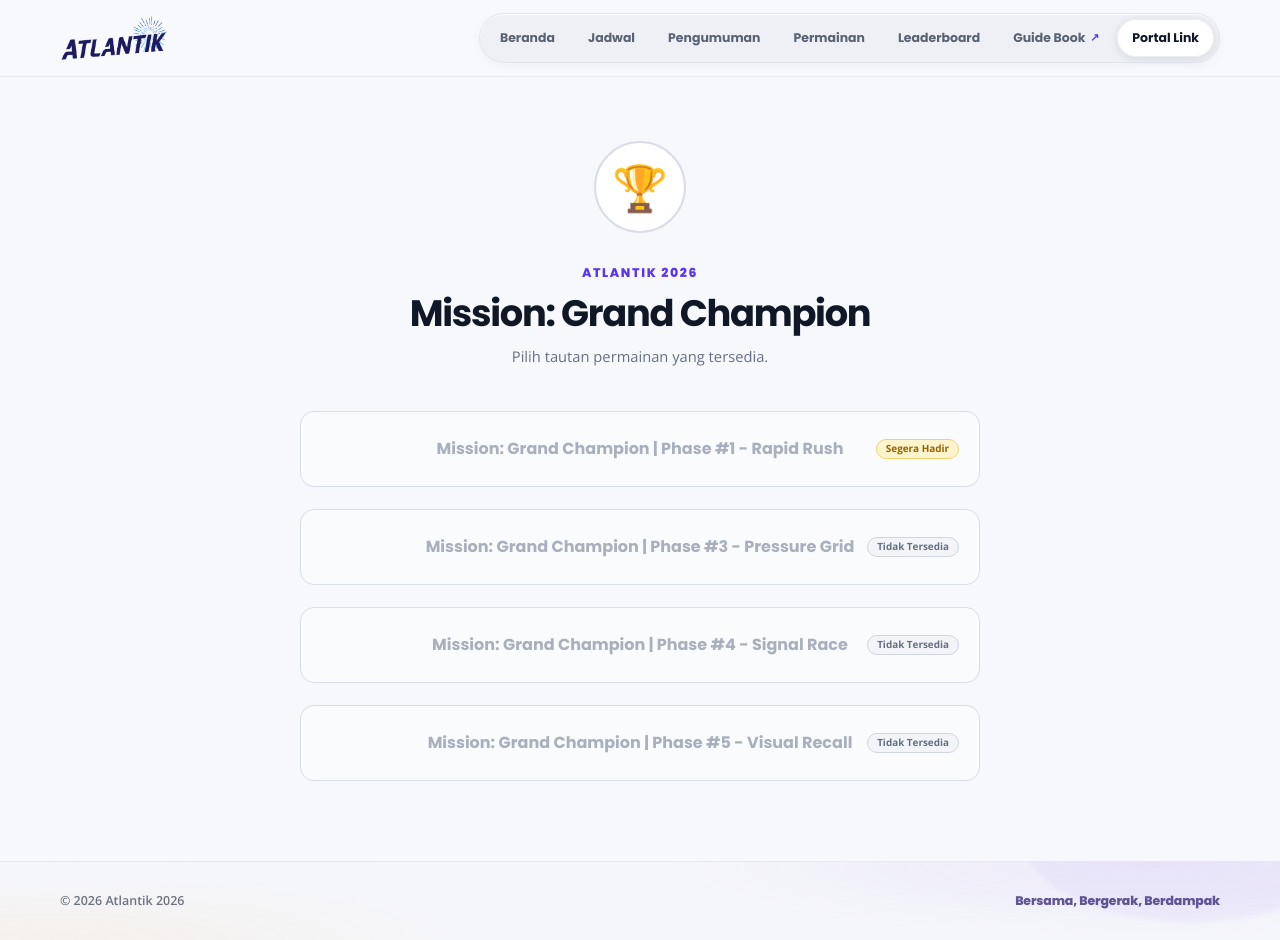
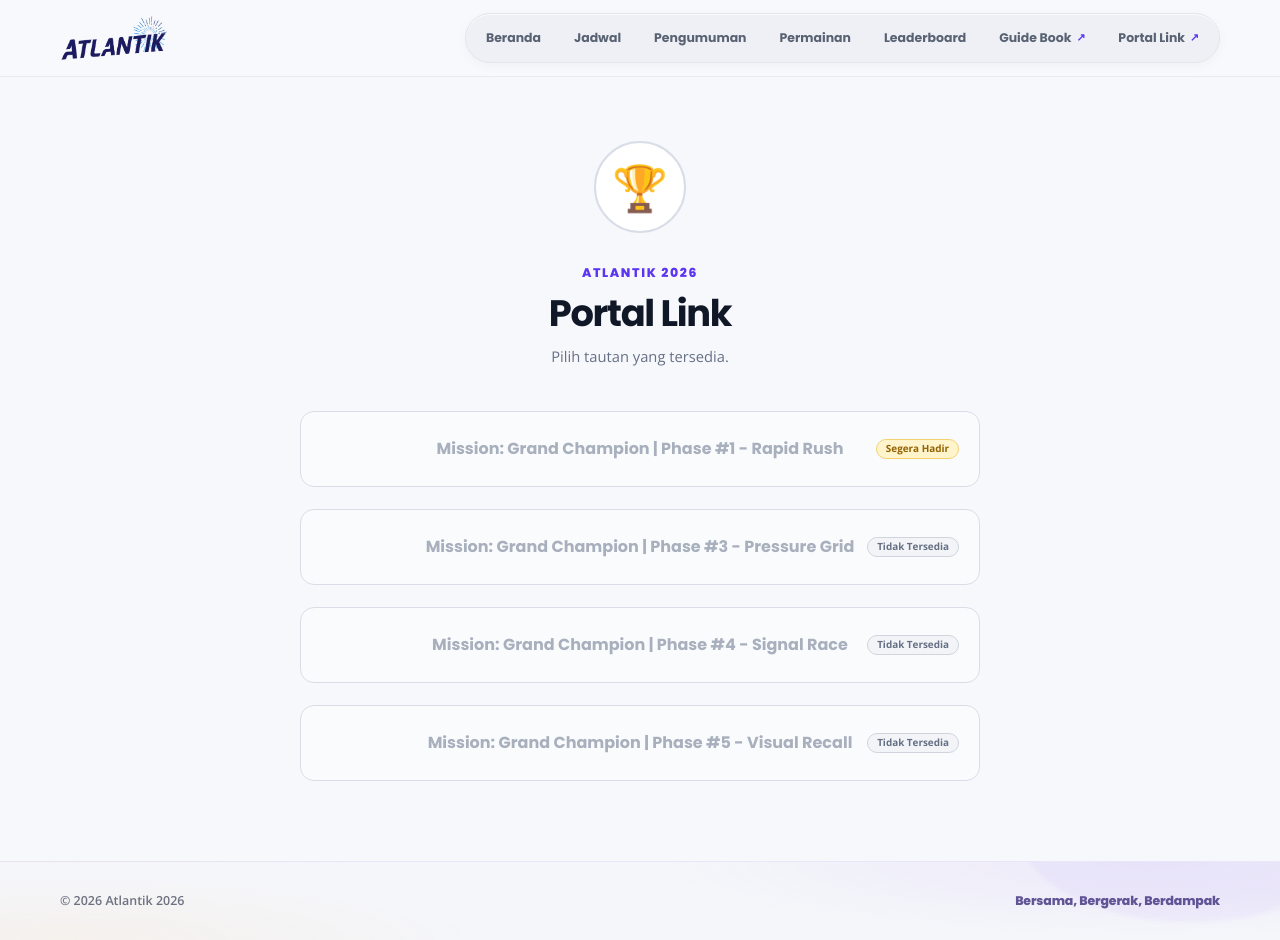
Before and after one commit to ruswanhidayat/portal-atlantik, a Next.js app: page /portal-link in a window 1280 px wide. Built offline with nearby package versions, Linux system fonts and the light colour scheme.

Commit message:
update menu and portal link

```diff
--- a/app/portal-link/page.js
+++ b/app/portal-link/page.js
@@ -23,11 +23,11 @@ export default function PortalLinkPage() {
         </span>
 
         <h1>
-            Mission: Grand Champion
+            Portal Link
         </h1>
 
         <p>
-            Pilih tautan permainan yang tersedia.
+            Pilih tautan yang tersedia.
         </p>
         </div>
 
--- a/components/Header.js
+++ b/components/Header.js
@@ -37,6 +37,7 @@ const navItems = [
   {
     label: "Portal Link",
     href: "/portal-link",
+    external: true,
   },
 ];
 
```
